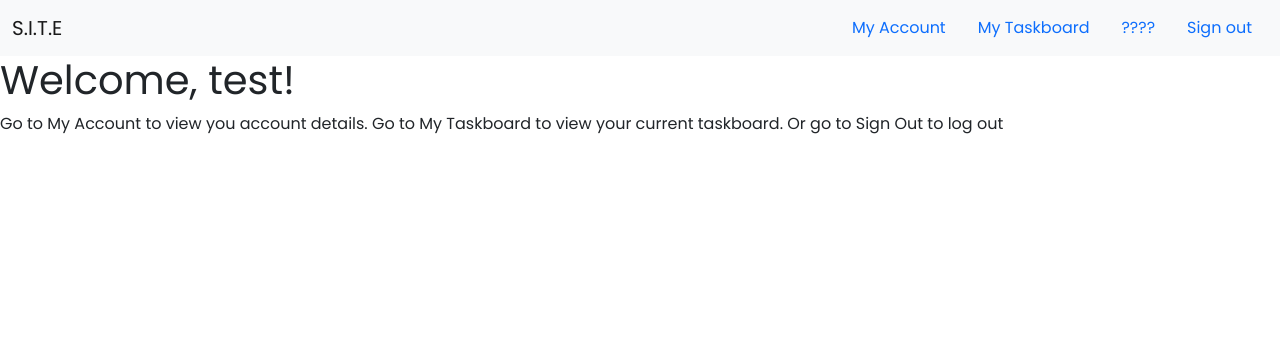
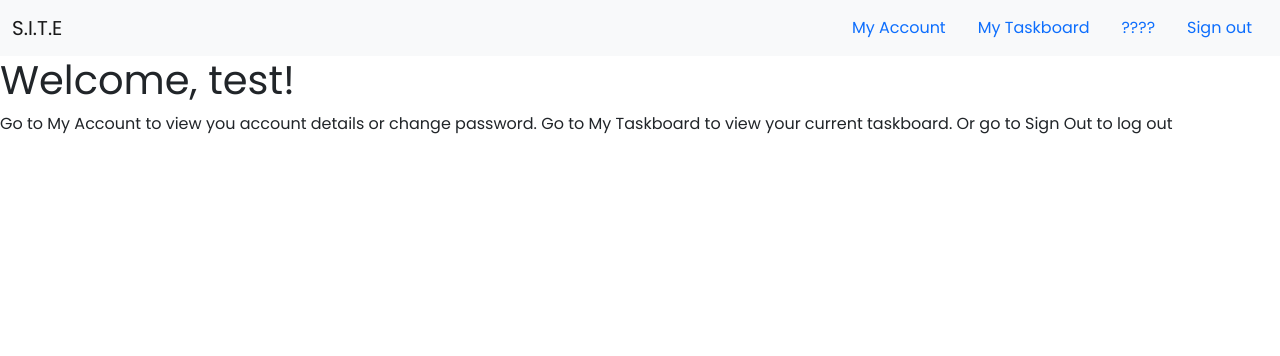
Before and after one commit to elizabethhillman/taskManager, a Flask app: page / in a window 1280 px wide. Shown: the top 356 px of the page. Run offline with Flask 2, Linux system fonts and the light colour scheme; a user stored in the database is signed in.

Commit message:
updated dashboard

```diff
--- a/app/templates/base.html
+++ b/app/templates/base.html
@@ -56,7 +56,7 @@
         {% block content %}
              {% if current_user.is_authenticated %}
             <h1> Welcome, {{ current_user.username }}! </h1>
-            <p> Go to My Account to view you account details. Go to My Taskboard to view your current taskboard. Or go to Sign Out to log out</p>
+            <p> Go to My Account to view you account details or change password. Go to My Taskboard to view your current taskboard. Or go to Sign Out to log out</p>
             {% endif %}
         {% endblock %}
     </body>
```
